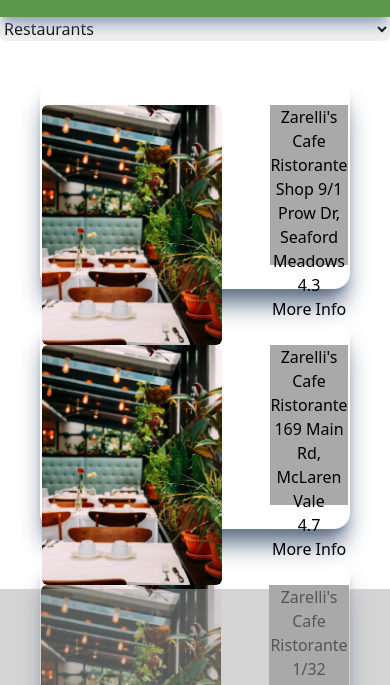
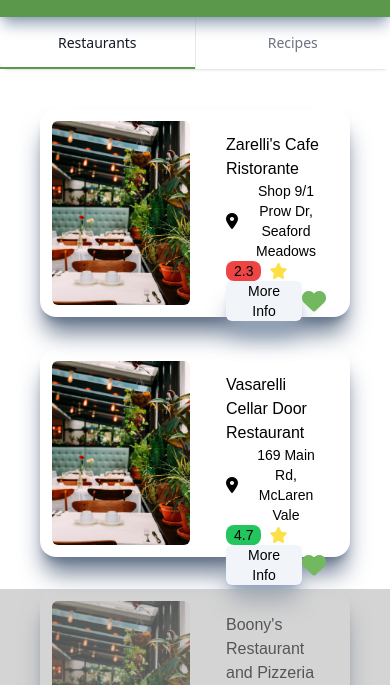
Before and after one commit to mckayjalex/sort-a-meal, a plain HTML site: page favourites.html in a window 390 px wide. Shown: the part 159-844 px from the top of the page. Drawn offline with nearby package versions, Linux system fonts and the light colour scheme; a web font is replaced by a local one.

Commit message:
Added styling and some button functionalty

```diff
--- a/assets/js/favourites.js
+++ b/assets/js/favourites.js
@@ -5,7 +5,7 @@
             image: {},
             name: "Zarelli's Cafe Ristorante",
             vicinity: "Shop 9/1 Prow Dr, Seaford Meadows",
-            ratings: 4.3,
+            ratings: 2.3,
             status: true,
             link: "ChIJMx6SzggksWoRTcjNHlzavlY",
         },
@@ -161,8 +161,8 @@
 // Global variables
 let favourites;
 
-let restaurantBtn = document.querySelector('#restaurants');
-let recipeBtn = document.querySelector('#recipes');
+let restaurantTab = document.querySelector('#restaurants');
+let recipeTab = document.querySelector('#recipes');
 let restLine = document.querySelector('#restaurant-border');
 let recipeLine = document.querySelector('#recipe-border');
 let favContentRecipe = document.querySelector('#fav-content-recipe');
@@ -195,13 +195,13 @@
     restaurantBtn.classList.add('text-gray-500');
 }
 // Restaurant tab button
-restaurantBtn.addEventListener('click', function () {
+restaurantTab.addEventListener('click', function () {
     favContentRecipe.classList.add('hidden');
     favContentRestaurant.classList.remove('hidden');
     restaurantButtonGraphics();
 })
 // Recipe tab button
-recipeBtn.addEventListener('click', function () {
+recipeTab.addEventListener('click', function () {
     favContentRestaurant.classList.add('hidden');
     favContentRecipe.classList.remove('hidden');
     recipeButtonGraphics();
@@ -218,77 +218,132 @@
     for (let i = 0; i < restaurants.length; i++) {
         // Add container
         let container = document.createElement('div');
-        container.classList.add('h-52', 'sm:h-72', 'md:h-72', 'flex', 'flex-row', 'justify-center', 'rounded-2xl', 'shadow-xl', 'shadow-slate-500')
+        container.classList.add('font-boogaloo', 'h-52', 'sm:h-72', 'md:h-72', 'flex', 'flex-row', 'justify-center', 'rounded-2xl', 'shadow-xl', 'shadow-slate-500')
         favContentRestaurant.append(container);
         // Add image
         let image = document.createElement('img');
         image.setAttribute('src', "./assets/images/restaurant.jpg");
-        image.classList.add('w-52', 'h-60', 'm-6', 'rounded-md');
+        image.classList.add('w-40', 'sm:w-52', 'm-3', 'sm:m-6', 'rounded-md');
         container.append(image);
         // Add text container
         let textContainer = document.createElement('div');
-        textContainer.classList.add('w-4/6', 'm-6', 'bg-offgrey');
+        textContainer.classList.add('w-4/6', 'm-6', 'flex', 'flex-col', 'items-start', 'justify-between');
         container.append(textContainer);
         // Add name
         let name = document.createElement('h2');
-        name.textContent = restaurants[0].name;
+        name.classList.add('text-left', 'text-md', 'sm:text-3xl', 'md:text-3xl', 'lg:text-xl', 'xl:text-3xl');
+        name.textContent = restaurants[i].name;
         textContainer.append(name);
         // Add address
+        let addressContainer = document.createElement('div');
+        textContainer.append(addressContainer);
+        addressContainer.classList.add('flex', 'justify-start', 'items-center');
+        let mapIcon = document.createElement('i');
+        mapIcon.classList.add('fas', 'fa-map-marker-alt', 'pr-2');
+        addressContainer.append(mapIcon);
         let address = document.createElement('p');
+        address.classList.add('text-sm', 'sm:text-lg', 'md:text-xl', 'lg:text-sm', 'xl:text-xl');
         address.textContent = restaurants[i].vicinity;
-        textContainer.append(address);
+        addressContainer.append(address);
         // Add rating
+        let ratingContainer = document.createElement('div');
+        textContainer.append(ratingContainer);
+        ratingContainer.classList.add('flex', 'justify-start', 'items-center');
         let rating = document.createElement('p');
+        rating.classList.add('text-sm', 'sm:text-lg', 'md:text-xl', 'px-2', 'lg:text-lg', 'xl:text-2xl');
+        if (restaurants[i].ratings < 3) {
+            rating.classList.add('rounded-lg', 'bg-red-500');
+        } else if (restaurants[i].ratings > 3 && restaurants[i].ratings < 4) {
+            rating.classList.add('rounded-lg', 'bg-yellow-400');
+        } else {
+            rating.classList.add('rounded-lg', 'bg-green-500');
+        }
         rating.textContent = restaurants[i].ratings;
-        textContainer.append(rating);
-        // Add more info link
+        ratingContainer.append(rating);
+        let ratingIcon = document.createElement('i');
+        ratingIcon.classList.add('xl:text-xl', 'fas', 'fa-star', 'text-yellow-300', 'pl-2');
+        ratingContainer.append(ratingIcon);
+
+        // Add more info link and like
+        let linkLikeContainer = document.createElement('div');
+        textContainer.append(linkLikeContainer);
+        linkLikeContainer.classList.add('flex', 'flex-row', 'w-full', 'items-center', 'justify-between');
         let link = document.createElement('a');
+        link.classList.add('text-sm', 'sm:text-xl', 'md:text-2xl', 'lg:text-lg', 'xl:text-xl', 'bg-slate-100', 'px-4', 'rounded-md', 'shadow-xl', 'shadow-slate-400', 'hover:bg-slate-300', 'cursor-pointer');
         link.textContent = 'More Info';
-        link.setAttribute('src', restaurants[i].link);
-        textContainer.append(link);
-        favContentRestaurant.append(container);
+        link.setAttribute('href', restaurants[i].link);
+        linkLikeContainer.append(link);
+        let like = document.createElement('i');
+        like.classList.add('text-2xl', 'sm:text-3xl', 'md:text-5xl', 'lg:text-3xl', 'xl:text-5xl', 'fa', 'fa-heart', 'cursor-pointer', 'text-maingreen');
+        linkLikeContainer.append(like);
     }
 }
 // Displays all favourite recipes
 function displayRecipes(recipes) {
     // Add container
     for (let i = 0; i < recipes.length; i++) {
+        // Add container
         let container = document.createElement('div');
-        container.classList.add('h-52', 'sm:h-72', 'md:h-72', 'flex', 'flex-row', 'justify-center', 'rounded-2xl', 'shadow-xl', 'shadow-slate-500')
+        container.classList.add('font-boogaloo', 'h-52', 'sm:h-72', 'md:h-72', 'flex', 'flex-row', 'justify-center', 'rounded-2xl', 'shadow-xl', 'shadow-slate-500')
         favContentRecipe.append(container);
         // Add image
         let image = document.createElement('img');
-        image.setAttribute('src', "./assets/images/recipe.jpg");
-        image.classList.add('w-52', 'h-60', 'm-6', 'rounded-md');
+        image.setAttribute('src', "./assets/images/restaurant.jpg");
+        image.classList.add('w-40', 'sm:w-52', 'm-3', 'sm:m-6', 'rounded-md');
         container.append(image);
         // Add text container
         let textContainer = document.createElement('div');
-        textContainer.classList.add('flex', 'flex-col', 'align-start', 'w-4/6', 'm-6', 'bg-offgrey');
+        textContainer.classList.add('w-4/6', 'm-6', 'flex', 'flex-col', 'items-start', 'justify-between');
         container.append(textContainer);
         // Add title
         let title = document.createElement('h2');
+        title.classList.add('text-left', 'text-md', 'sm:text-3xl', 'md:text-3xl', 'lg:text-xl', 'xl:text-3xl');
         title.textContent = recipes[i].title;
         textContainer.append(title);
+        // Add servings
+        let servingsContainer = document.createElement('div');
+        textContainer.append(servingsContainer);
+        servingsContainer.classList.add('flex', 'justify-start', 'items-center', 'bg-offgrey', 'px-2', 'rounded');
+        let servings = document.createElement('h2');
+        servings.classList.add('text-md', 'sm:text-lg', 'md:text-xl', 'lg:text-xl', 'xl:text-xl');
+        servings.textContent = 'Servings: ' + recipes[i].servings;
+        servingsContainer.append(servings);
+        let servingsIcon = document.createElement('i');
+        servingsIcon.classList.add('fas', 'fa-utensils', 'pl-2');
+        servingsContainer.append(servingsIcon);
         // Add ingredients
+        let ingredientsContainer = document.createElement('div');
+        textContainer.append(ingredientsContainer);
+        ingredientsContainer.classList.add('flex', 'justify-start', 'items-center');
         let ingredients = document.createElement('p');
-        ingredients.textContent = recipes[i].ingredients;
-        textContainer.append(ingredients);
-        // Add servings
-        let servings = document.createElement('p');
-        servings.textContent = recipes[i].servings;
-        textContainer.append(servings);
-        // Add vegan details
-        let veganStatus = document.createElement('p');
-        if (recipes[i].vegan) {
-            veganStatus.textContent = 'Vegan';
-        }
-        textContainer.append(veganStatus);
-        // Add more info link
+        ingredients.classList.add('text-sm', 'sm:text-lg', 'md:text-xl', 'lg:text-sm', 'xl:text-xl');
+        ingredients.textContent = 'Ingredients: ' + recipes[i].ingredients;
+        ingredientsContainer.append(ingredients);
+        let ingredientsIcon = document.createElement('i');
+        ingredientsIcon.classList.add('fas', 'fa-balance-scale-left', 'pl-2');
+        ingredientsContainer.append(ingredientsIcon);
+        // Add more info link and like
+        let linkLikeContainer = document.createElement('div');
+        textContainer.append(linkLikeContainer);
+        linkLikeContainer.classList.add('flex', 'flex-row', 'w-full', 'items-center', 'justify-between');
         let link = document.createElement('a');
+        link.classList.add('text-sm', 'sm:text-xl', 'md:text-2xl', 'lg:text-lg', 'xl:text-xl', 'bg-slate-100', 'px-4', 'rounded-md', 'shadow-xl', 'shadow-slate-400', 'hover:bg-slate-300', 'cursor-pointer');
         link.textContent = 'More Info';
-        link.setAttribute('src', recipes[i].link);
-        textContainer.append(link);
+        link.setAttribute('href', recipes[i].link);
+        linkLikeContainer.append(link);
+        let like = document.createElement('i');
+        like.classList.add('text-2xl', 'sm:text-3xl', 'md:text-5xl', 'lg:text-3xl', 'xl:text-5xl', 'fa', 'fa-heart', 'cursor-pointer', 'text-maingreen');
+        linkLikeContainer.append(like);
     }
+}
+// Add link button animation
+favContentRecipe.addEventListener('click', function(event) {
+    event.target.classList.remove('fa')
+    event.target.classList.add('far');
+})
+favContentRestaurant.addEventListener('click', function(event) {
+    event.target.classList.remove('fa')
+    event.target.classList.add('far');
+})
 
-}
 init();
--- a/favourites.html
+++ b/favourites.html
@@ -42,17 +42,7 @@
         <a href="favourites.html"><i class="cursor-pointer text-darkgreen p-6 text-4xl fas fa-heart"></i></a>
     </header>
     <div class="mt-44">
-        <div class="sm:hidden">
-            <label for="tabs" class="sr-only">Select a tab</label>
-            <!-- Use an "onChange" listener to redirect the user to the selected tab URL. -->
-            <select id="tabs" name="tabs"
-                class="block w-full focus:ring-maingreendark focus:border-maingreendark border-gray-300 rounded-md">
-                <option selected>Restaurants</option>
-
-                <option >Recipes</option>
-            </select>
-        </div>
-        <div class="hidden sm:block">
+        <div>
             <nav id="options" class="relative z-0 rounded-lg shadow flex divide-x divide-gray-200" aria-label="Tabs">
                 <!-- Current: "text-gray-900", Default: "text-gray-500 hover:text-gray-700" -->
                 <!-- Restaurants Button -->
@@ -60,13 +50,15 @@
                     class="text-gray-900 rounded-l-lg group relative min-w-0 flex-1  bg-white py-4 px-4 text-sm font-medium text-center hover:bg-gray-50 focus:z-10"
                     aria-current="page">
                     <span>Restaurants</span>
-                    <span id="restaurant-border" aria-hidden="true" class="bg-maingreendark absolute inset-x-0 bottom-0 h-0.5"></span>
+                    <span id="restaurant-border" aria-hidden="true"
+                        class="bg-maingreendark absolute inset-x-0 bottom-0 h-0.5"></span>
                 </a>
                 <!-- Recipes Button -->
                 <a id="recipes" href="#" data-type="recipes"
                     class="text-gray-500 hover:text-gray-700 group relative min-w-0 flex-1 bg-white py-4 px-4 text-sm font-medium text-center hover:bg-gray-50 focus:z-10">
                     <span>Recipes</span>
-                    <span id="recipe-border" aria-hidden="true" class="bg-transparent absolute inset-x-0 bottom-0 h-0.5"></span>
+                    <span id="recipe-border" aria-hidden="true"
+                        class="bg-transparent absolute inset-x-0 bottom-0 h-0.5"></span>
                 </a>
             </nav>
         </div>
@@ -78,12 +70,14 @@
     </section>
     <!-- Container for favourites data to be added dynamically -->
     <main class="container px-10 sm:mx-auto mt-10 mb-36">
-        <section id="fav-content-restaurant" class="categories text-center content-center grid grid-cols-1 lg:grid-cols-2 gap-8 sm:gap-12 ">
+        <section id="fav-content-restaurant"
+            class="categories text-center content-center grid grid-cols-1 lg:grid-cols-2 gap-8 sm:gap-12 ">
             <!-- <div
                 class="h-52 sm:h-72 md:h-72 flex flex-col justify-end cursor-pointer bg-cover rounded-2xl shadow-xl shadow-slate-500 bg-[url('./assets/images/burgers-category.jpg')]">
             </div> -->
         </section>
-        <section id="fav-content-recipe" class="categories text-center content-center grid grid-cols-1 lg:grid-cols-2 gap-8 sm:gap-12 ">
+        <section id="fav-content-recipe"
+            class="categories text-center content-center grid grid-cols-1 lg:grid-cols-2 gap-8 sm:gap-12 ">
             <!-- <div
                 class="h-52 sm:h-72 md:h-72 flex flex-col justify-end cursor-pointer bg-cover rounded-2xl shadow-xl shadow-slate-500 bg-[url('./assets/images/burgers-category.jpg')]">
             </div> -->
```
